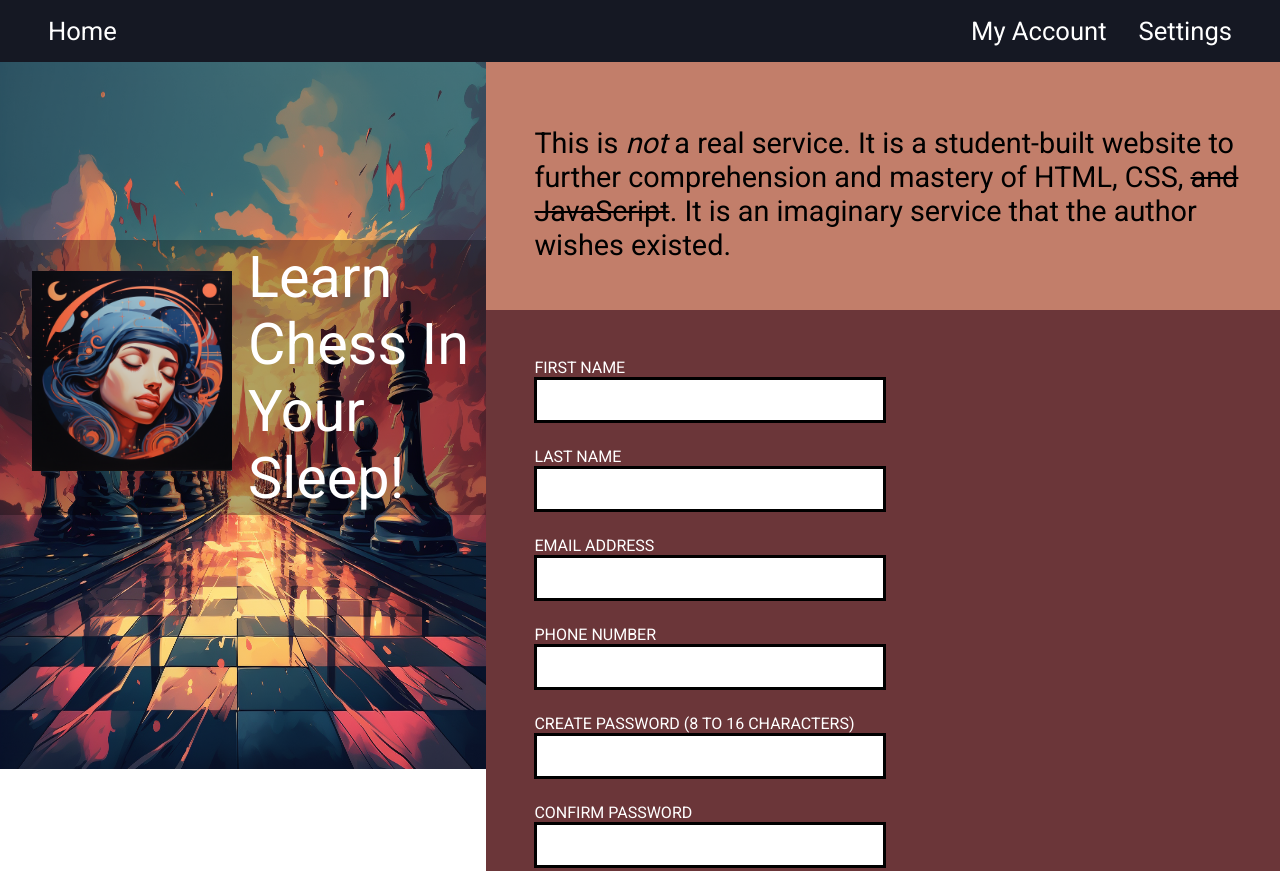
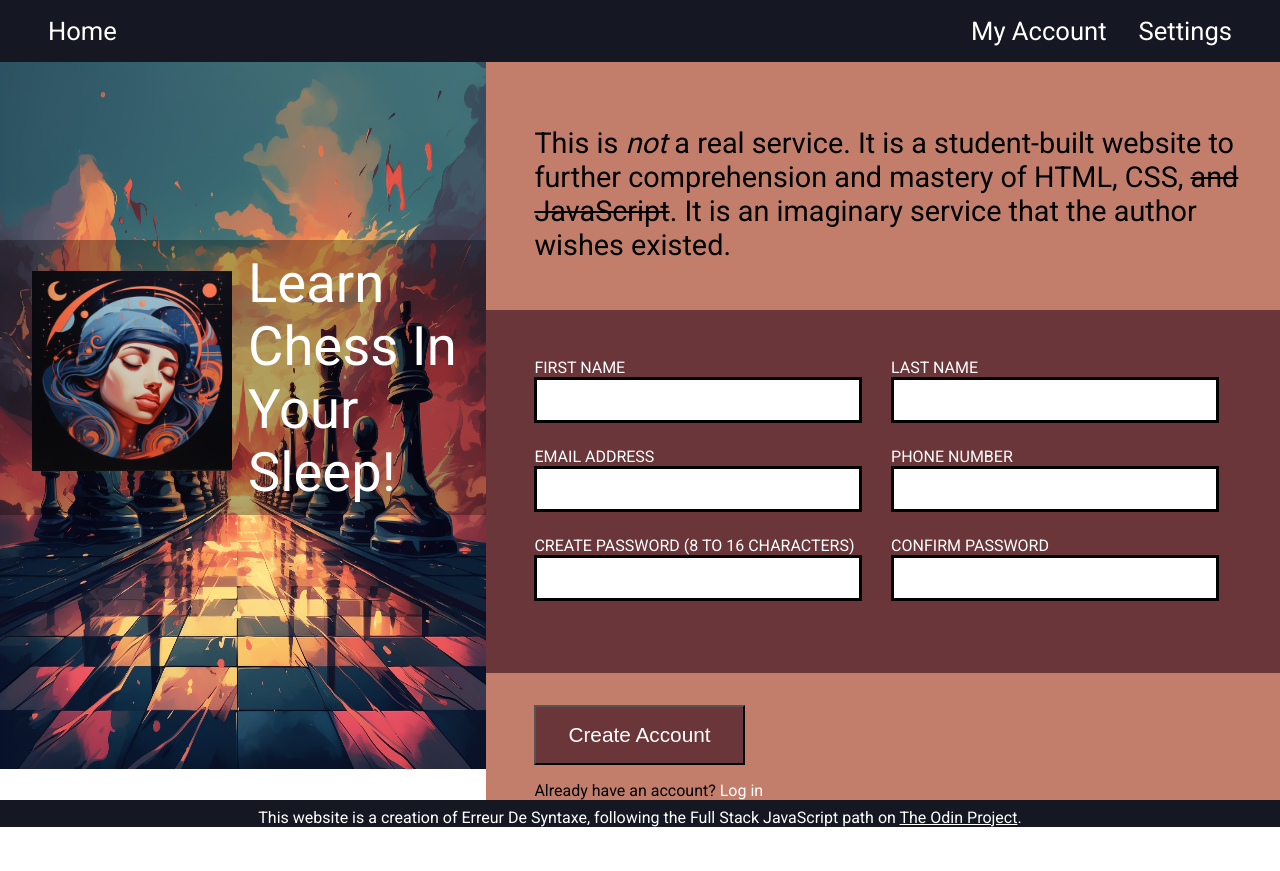
Before and after one commit to ErreurDeSyntaxe/foundations-sign-up-form, a plain HTML site: page index.html in a window 1280 px wide. Shown: the top 871 px of the page. After the commit the page ends 827 px from the top, so only its background shows below. Drawn offline with Linux system fonts and the light colour scheme.

Commit message:
Tweak widths and font sizes

```diff
--- a/style.css
+++ b/style.css
@@ -79,7 +79,7 @@ main {
     display: flex;
     gap: 1rem;
     align-items: center;
-    font-size: calc(2rem + 2vw);
+    font-size: calc(1rem + 3vw);
     font-weight: 400;
     color: white;
     position: absolute;
@@ -123,7 +123,7 @@ form {
     }
     /* INPUT STYLING */
     & input {
-        width: calc(300px + 2.9vw);
+        width: calc(200px + 8.9vw);
         height: 40px;
         padding-left: 8px;
         font-size: 2rem;
```
